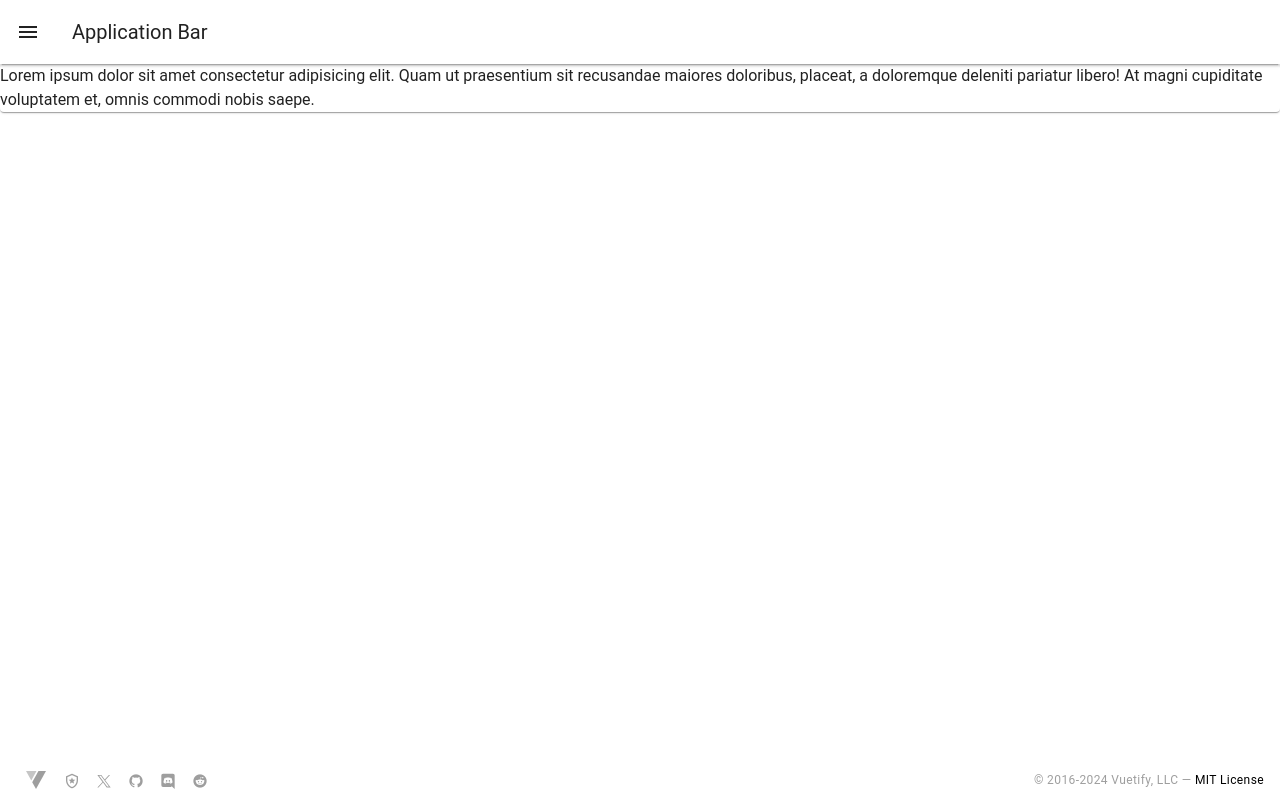
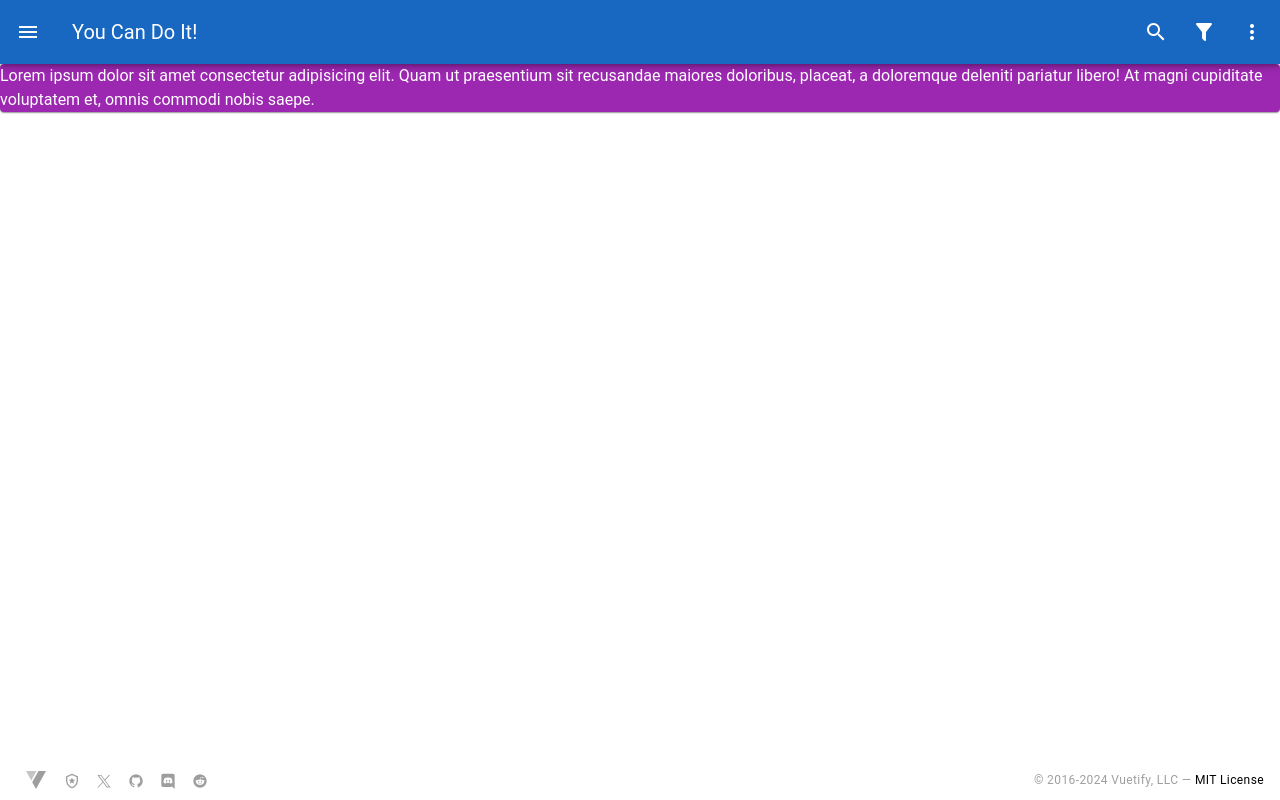
Before and after one commit to Lololore27/PolihackPrj, a Vue app: page / in a window 1280 px wide. Built offline with nearby package versions, Linux system fonts and the light colour scheme.

Commit message:
nu mai troncane sertarul

```diff
--- /dev/null
+++ b/src/components/NavigationBar.vue
@@ -0,0 +1,122 @@
+<!-----<template>
+    <v-card>
+      <v-layout>
+        <v-app-bar
+          color="primary"
+          prominent
+        >
+          <v-app-bar-nav-icon variant="text" @click.stop="drawer = !drawer"></v-app-bar-nav-icon>
+
+          <v-toolbar-title>You Can Do It!</v-toolbar-title>
+
+          <v-spacer></v-spacer>
+
+          <template v-if="$vuetify.display.mdAndUp">
+            <v-btn icon="mdi-magnify" variant="text"></v-btn>
+
+            <v-btn icon="mdi-filter" variant="text"></v-btn>
+          </template>
+
+          <v-btn icon="mdi-dots-vertical" variant="text"></v-btn>
+        </v-app-bar>
+
+        <v-navigation-drawer
+          v-model="drawer"
+          :location="$vuetify.display.mobile ? 'bottom' : undefined"
+          temporary
+        >
+          <v-list
+            :items="items"
+          ></v-list>
+        </v-navigation-drawer>
+
+        <v-main>
+
+        </v-main>
+
+      </v-layout>
+    </v-card>
+  </template>
+  <script>
+    export default {
+      data: () => ({
+        drawer: false,
+        group: null,
+        items: [
+          {
+            title: 'Foo',
+            value: 'foo',
+          },
+          {
+            title: 'Bar',
+            value: 'bar',
+          },
+          {
+            title: 'Fizz',
+            value: 'fizz',
+          },
+          {
+            title: 'Buzz',
+            value: 'buzz',
+          },
+        ],
+      }),
+
+      watch: {
+        group () {
+          this.drawer = false
+        },
+      },
+    }
+  </script> --->
+
+  <template>
+    <div>
+      <!-- Bara de navigare -->
+      <v-app-bar
+        color="primary"
+        prominent
+        absolute
+      >
+        <v-app-bar-nav-icon variant="text" @click.stop="drawer = !drawer"></v-app-bar-nav-icon>
+        <v-toolbar-title>You Can Do It!</v-toolbar-title>
+
+        <v-spacer></v-spacer>
+
+        <template v-if="$vuetify.display.mdAndUp">
+          <v-btn icon="mdi-magnify" variant="text"></v-btn>
+          <v-btn icon="mdi-filter" variant="text"></v-btn>
+        </template>
+
+        <v-btn icon="mdi-dots-vertical" variant="text"></v-btn>
+      </v-app-bar>
+
+      <!-- Drawer -->
+      <v-navigation-drawer
+        v-model="drawer"
+        :location="$vuetify.display.mobile ? 'bottom' : 'left'"
+        absolute
+        temporary
+      >
+        <v-list :items="items"></v-list>
+      </v-navigation-drawer>
+    </div>
+  </template>
+
+  <script>
+  export default {
+    data: () => ({
+      drawer: false,
+      items: [
+        { title: 'Foo', value: 'foo' },
+        { title: 'Bar', value: 'bar' },
+        { title: 'Fizz', value: 'fizz' },
+        { title: 'Buzz', value: 'buzz' },
+      ],
+    }),
+  };
+  </script>
+
+  <style scoped>
+  /* Stiluri personalizate */
+  </style>
--- a/src/components/PrimaPagina.vue
+++ b/src/components/PrimaPagina.vue
@@ -1,13 +1,5 @@
 <template>
-
-<v-app-bar :elevation="2">
-    <template v-slot:prepend>
-      <v-app-bar-nav-icon></v-app-bar-nav-icon>
-    </template>
-
-    <v-app-bar-title>Application Bar</v-app-bar-title>
-  </v-app-bar>
-  <v-card class="">
+  <v-card color="purple lighten-1">
 <p>Lorem ipsum dolor sit amet consectetur adipisicing elit. Quam ut praesentium sit recusandae maiores doloribus, placeat, a doloremque deleniti pariatur libero! At magni cupiditate voluptatem et, omnis commodi nobis saepe.
 </p>
 
--- a/src/components/RightDrawer.vue
+++ b/src/components/RightDrawer.vue
@@ -23,7 +23,7 @@
         </v-card-text>
       </v-card>
 
-...........................................................................
+<!----...........................................................................-->
 
       <v-toolbar flat color="transparent" class="mt-n2">
         <v-toolbar-title class="white--text">Chats</v-toolbar-title>
--- a/src/layouts/default.vue
+++ b/src/layouts/default.vue
@@ -1,7 +1,9 @@
 <template>
   <v-app>
+    <NavigationBar/>
     <v-main>
       <router-view />
+
     </v-main>
 
     <AppFooter />
@@ -9,5 +11,7 @@
 </template>
 
 <script setup>
+import NavigationBar from '@/components/NavigationBar.vue';
+
   //
 </script>
--- a/src/pages/index.vue
+++ b/src/pages/index.vue
@@ -1,7 +1,10 @@
 <template>
-  <PrimaPagina/>
+  <PrimaPagina></PrimaPagina>
 </template>
 
 <script setup>
+import NavigationBar from '@/components/NavigationBar.vue';
+import PrimaPagina from '@/components/PrimaPagina.vue';
+
   //
 </script>
```
